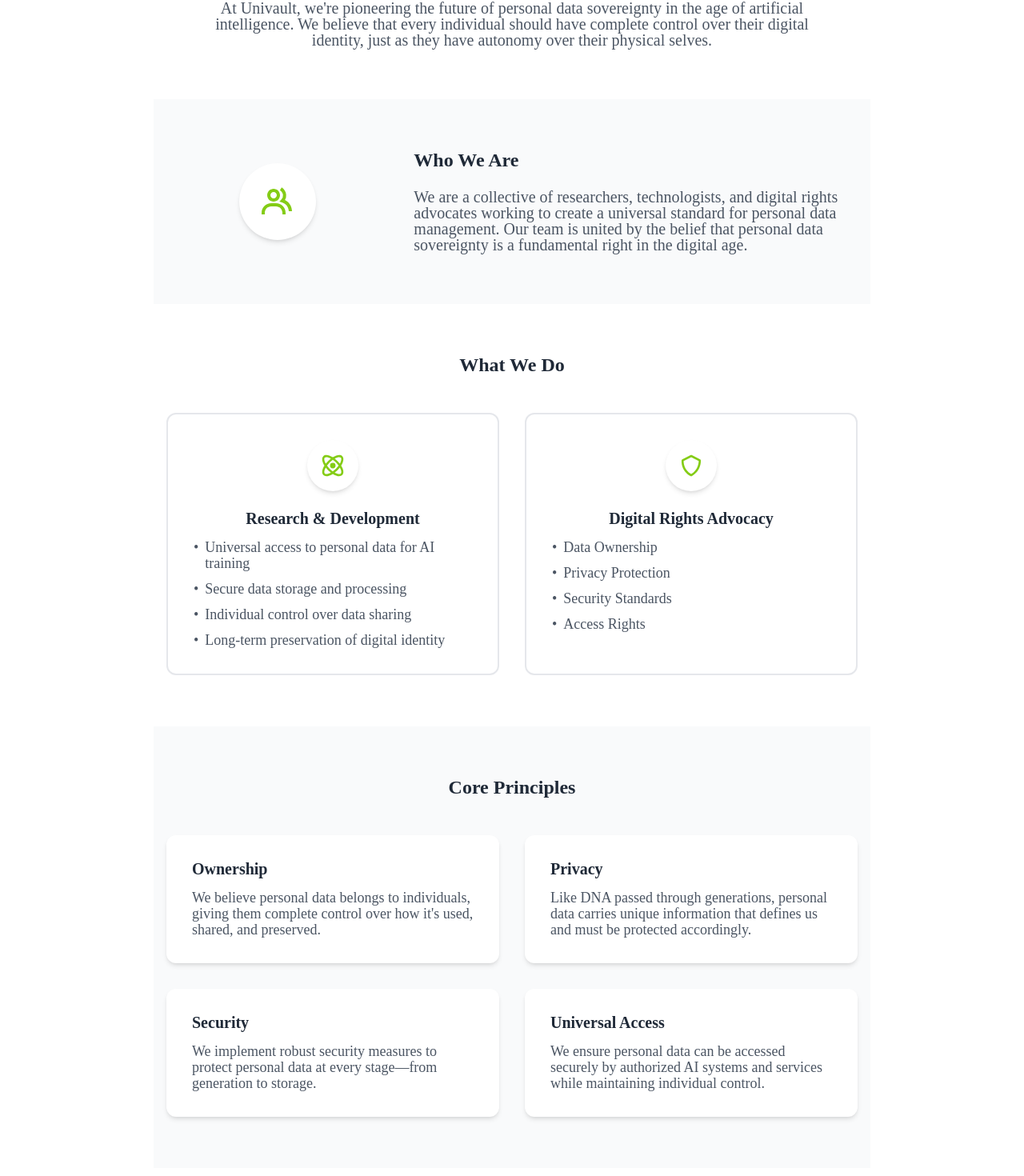
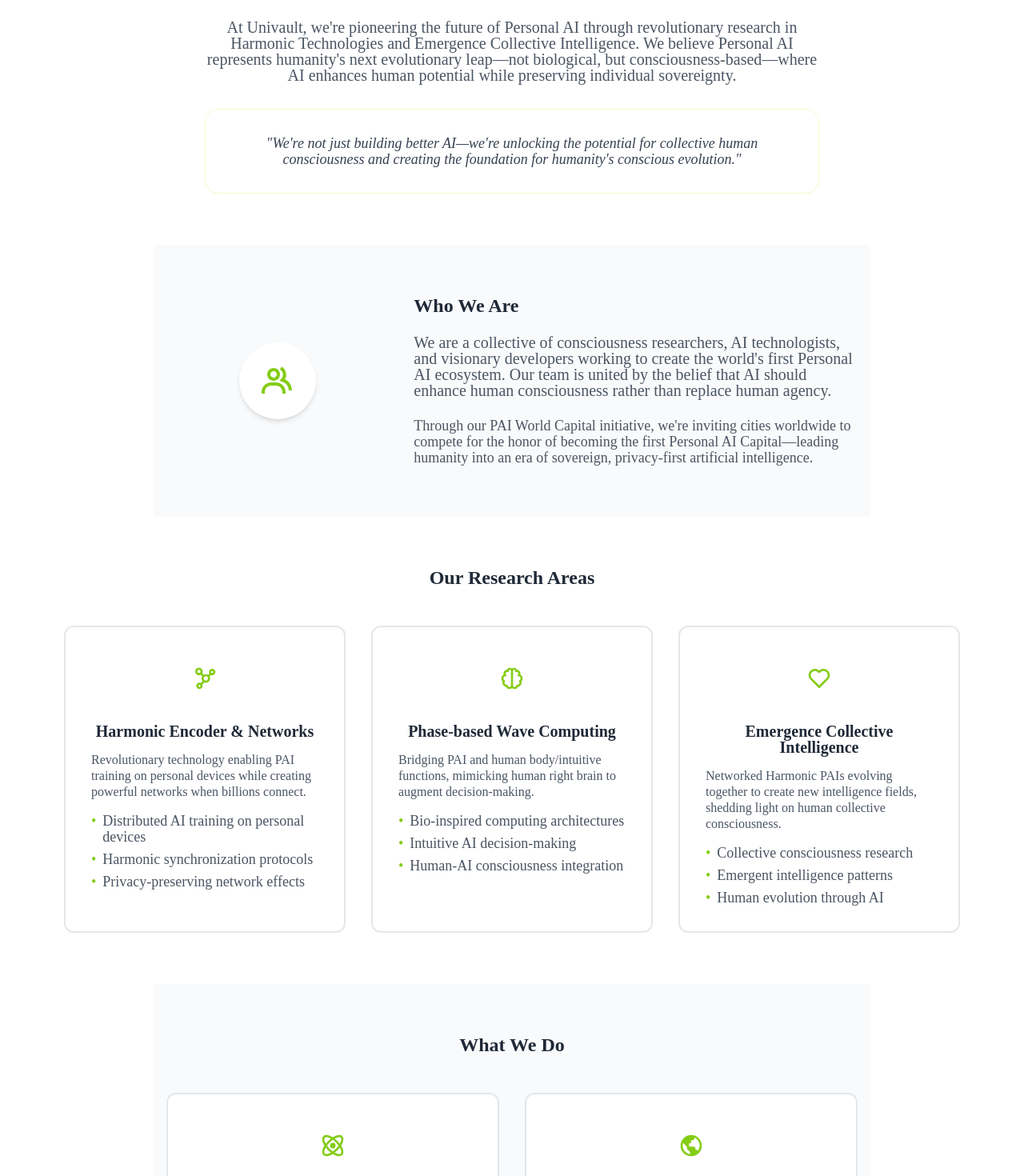
Before and after one commit to univault-org/md-next, a Next.js app: page /about in a window 1280 px wide. Shown: the part 393-1863 px from the top of the page at 80% size. Built offline with nearby package versions, Linux system fonts and the light colour scheme.

Commit message:
update about page

```diff
--- a/content/pages/about.md
+++ b/content/pages/about.md
@@ -1,6 +1,6 @@
 ---
 title: "About Univault"
-subtitle: " Pioneering personal data sovereignty and digital asset inheritance for the AI age"
+subtitle: "We're pioneering the future of Personal AI through revolutionary Harmonic Technologies and Emergence Collective Intelligence research"
 description: "We're building the foundation for personal data sovereignty in the AI era"
 date: "2024"
 lastUpdated: "2024-02-20"
--- a/src/components/layout/Navigation.js
+++ b/src/components/layout/Navigation.js
@@ -13,7 +13,7 @@
 
   const navItems = [
     { href: "/", label: "Home" },
-    { href: "/research", label: "Research" },
+    // { href: "/research", label: "Research" },
     { href: "/paiTraining", label: "PAI Training" },
     // { href: "/projects/PAI-World-Capital", label: "PAI Capital" },
     { href: "/declaration", label: "Declaration" },
--- a/src/pages/about/index.js
+++ b/src/pages/about/index.js
@@ -1,12 +1,12 @@
 import Head from 'next/head'
 import { getMDXContent } from '@/lib/api'
-import { BiGroup, BiAtom, BiShield, BiWorld } from 'react-icons/bi'
+import { BiGroup, BiAtom, BiShield, BiWorld, BiBrain, BiNetworkChart, BiHeart } from 'react-icons/bi'
 
 export default function About({ source, frontmatter = {} }) {
   const {
     title = 'About Univault',
-    subtitle = 'Pioneering Digital Identity Sovereignty',
-    description = `We're building the foundation for personal data sovereignty in the AI era`
+    subtitle = 'Advancing Personal AI Training, Research, and Global Ecosystem Development',
+    description = `We're pioneering the future of Personal AI through revolutionary Harmonic Technologies and Emergence Collective Intelligence research`
   } = frontmatter
 
   return (
@@ -37,11 +37,17 @@
           <h2 className="text-3xl font-bold mb-6 text-neutral-800 dark:text-neutral-100">
             Our Mission
           </h2>
-          <p className="text-2xl text-neutral-600 dark:text-neutral-400">
-            At Univault, we're pioneering the future of personal data sovereignty in the age of artificial intelligence.
-            We believe that every individual should have complete control over their digital identity, just as they have
-            autonomy over their physical selves.
+          <p className="text-2xl text-neutral-600 dark:text-neutral-400 mb-8">
+            At Univault, we're pioneering the future of Personal AI through revolutionary research in Harmonic Technologies
+            and Emergence Collective Intelligence. We believe Personal AI represents humanity's next evolutionary leap—not
+            biological, but consciousness-based—where AI enhances human potential while preserving individual sovereignty.
           </p>
+          <div className="bg-gradient-to-r from-primary-50 to-blue-50 dark:from-primary-900/20 dark:to-blue-900/20 rounded-2xl p-8 border border-primary-200/50 dark:border-primary-700/30">
+            <p className="text-xl text-neutral-700 dark:text-neutral-300 italic">
+              "We're not just building better AI—we're unlocking the potential for collective human consciousness
+              and creating the foundation for humanity's conscious evolution."
+            </p>
+          </div>
         </div>
       </section>
 
@@ -57,73 +63,167 @@
             <h2 className="text-3xl font-bold mb-6 text-neutral-800 dark:text-neutral-100">
               Who We Are
             </h2>
-            <p className="text-2xl text-neutral-600 dark:text-neutral-400">
-              We are a collective of researchers, technologists, and digital rights advocates working
-              to create a universal standard for personal data management. Our team is united by the belief
-              that personal data sovereignty is a fundamental right in the digital age.
+            <p className="text-2xl text-neutral-600 dark:text-neutral-400 mb-6">
+              We are a collective of consciousness researchers, AI technologists, and visionary developers working
+              to create the world's first Personal AI ecosystem. Our team is united by the belief that AI should
+              enhance human consciousness rather than replace human agency.
+            </p>
+            <p className="text-xl text-neutral-600 dark:text-neutral-400">
+              Through our PAI World Capital initiative, we're inviting cities worldwide to compete for the honor
+              of becoming the first Personal AI Capital—leading humanity into an era of sovereign, privacy-first
+              artificial intelligence.
             </p>
           </div>
         </div>
       </section>
 
+      {/* Research Areas Section */}
+      <section className="max-w-6xl mx-auto px-4 py-16">
+        <h2 className="text-3xl font-bold mb-12 text-center text-neutral-800 dark:text-neutral-100">
+          Our Research Areas
+        </h2>
+        <div className="grid md:grid-cols-3 gap-8">
+          {/* Harmonic Encoder & Networks */}
+          <div className="p-8 rounded-xl border-2 border-neutral-200 dark:border-neutral-700 bg-white dark:bg-neutral-800">
+            <div className="w-16 h-16 mx-auto mb-6 text-primary-500 flex items-center justify-center bg-primary-50 dark:bg-primary-900/30 rounded-full">
+              <BiNetworkChart className="w-8 h-8" />
+            </div>
+            <h3 className="text-2xl font-semibold mb-4 text-center text-neutral-800 dark:text-neutral-100">
+              Harmonic Encoder & Networks
+            </h3>
+            <p className="text-lg text-neutral-600 dark:text-neutral-400 mb-4">
+              Revolutionary technology enabling PAI training on personal devices while creating powerful networks when billions connect.
+            </p>
+            <ul className="space-y-2 text-neutral-600 dark:text-neutral-400">
+              <li className="flex items-start">
+                <span className="mr-2 text-primary-500">•</span>
+                Distributed AI training on personal devices
+              </li>
+              <li className="flex items-start">
+                <span className="mr-2 text-primary-500">•</span>
+                Harmonic synchronization protocols
+              </li>
+              <li className="flex items-start">
+                <span className="mr-2 text-primary-500">•</span>
+                Privacy-preserving network effects
+              </li>
+            </ul>
+          </div>
+
+          {/* Phase-based Wave Computing */}
+          <div className="p-8 rounded-xl border-2 border-neutral-200 dark:border-neutral-700 bg-white dark:bg-neutral-800">
+            <div className="w-16 h-16 mx-auto mb-6 text-primary-500 flex items-center justify-center bg-primary-50 dark:bg-primary-900/30 rounded-full">
+              <BiBrain className="w-8 h-8" />
+            </div>
+            <h3 className="text-2xl font-semibold mb-4 text-center text-neutral-800 dark:text-neutral-100">
+              Phase-based Wave Computing
+            </h3>
+            <p className="text-lg text-neutral-600 dark:text-neutral-400 mb-4">
+              Bridging PAI and human body/intuitive functions, mimicking human right brain to augment decision-making.
+            </p>
+            <ul className="space-y-2 text-neutral-600 dark:text-neutral-400">
+              <li className="flex items-start">
+                <span className="mr-2 text-primary-500">•</span>
+                Bio-inspired computing architectures
+              </li>
+              <li className="flex items-start">
+                <span className="mr-2 text-primary-500">•</span>
+                Intuitive AI decision-making
+              </li>
+              <li className="flex items-start">
+                <span className="mr-2 text-primary-500">•</span>
+                Human-AI consciousness integration
+              </li>
+            </ul>
+          </div>
+
+          {/* Emergence Collective Intelligence */}
+          <div className="p-8 rounded-xl border-2 border-neutral-200 dark:border-neutral-700 bg-white dark:bg-neutral-800">
+            <div className="w-16 h-16 mx-auto mb-6 text-primary-500 flex items-center justify-center bg-primary-50 dark:bg-primary-900/30 rounded-full">
+              <BiHeart className="w-8 h-8" />
+            </div>
+            <h3 className="text-2xl font-semibold mb-4 text-center text-neutral-800 dark:text-neutral-100">
+              Emergence Collective Intelligence
+            </h3>
+            <p className="text-lg text-neutral-600 dark:text-neutral-400 mb-4">
+              Networked Harmonic PAIs evolving together to create new intelligence fields, shedding light on human collective consciousness.
+            </p>
+            <ul className="space-y-2 text-neutral-600 dark:text-neutral-400">
+              <li className="flex items-start">
+                <span className="mr-2 text-primary-500">•</span>
+                Collective consciousness research
+              </li>
+              <li className="flex items-start">
+                <span className="mr-2 text-primary-500">•</span>
+                Emergent intelligence patterns
+              </li>
+              <li className="flex items-start">
+                <span className="mr-2 text-primary-500">•</span>
+                Human evolution through AI
+              </li>
+            </ul>
+          </div>
+        </div>
+      </section>
+
       {/* What We Do Section */}
-      <section className="max-w-4xl mx-auto px-4 py-16">
+      <section className="max-w-4xl mx-auto px-4 py-16 bg-neutral-50 dark:bg-neutral-800/50">
         <h2 className="text-3xl font-bold mb-12 text-center text-neutral-800 dark:text-neutral-100">
           What We Do
         </h2>
         <div className="grid md:grid-cols-2 gap-8">
-          {/* Research & Development */}
-          <div className="p-8 rounded-xl border-2 border-neutral-200 dark:border-neutral-700">
-            <div className="w-16 h-16 mx-auto mb-6 text-primary-500 flex items-center justify-center bg-white dark:bg-neutral-700 rounded-full shadow-md">
+          {/* PAI Training & Education */}
+          <div className="p-8 rounded-xl border-2 border-neutral-200 dark:border-neutral-700 bg-white dark:bg-neutral-800">
+            <div className="w-16 h-16 mx-auto mb-6 text-primary-500 flex items-center justify-center bg-primary-50 dark:bg-primary-900/30 rounded-full">
               <BiAtom className="w-8 h-8" />
             </div>
             <h3 className="text-2xl font-semibold mb-4 text-center text-neutral-800 dark:text-neutral-100">
-              Research & Development
+              PAI Training & Education
             </h3>
             <ul className="space-y-3 text-xl text-neutral-600 dark:text-neutral-400">
               <li className="flex items-start">
                 <span className="mr-2">•</span>
-                Universal access to personal data for AI training
+                PAI Training Academy with comprehensive courses
               </li>
               <li className="flex items-start">
                 <span className="mr-2">•</span>
-                Secure data storage and processing
+                Personal AI consultant certification programs
               </li>
               <li className="flex items-start">
                 <span className="mr-2">•</span>
-                Individual control over data sharing
+                Learning resources and AI assistant tools
               </li>
               <li className="flex items-start">
                 <span className="mr-2">•</span>
-                Long-term preservation of digital identity
+                Community-driven learning pathways
               </li>
             </ul>
           </div>
 
-          {/* Digital Rights Advocacy */}
-          <div className="p-8 rounded-xl border-2 border-neutral-200 dark:border-neutral-700">
-            <div className="w-16 h-16 mx-auto mb-6 text-primary-500 flex items-center justify-center bg-white dark:bg-neutral-700 rounded-full shadow-md">
-              <BiShield className="w-8 h-8" />
+          {/* Global PAI Ecosystem */}
+          <div className="p-8 rounded-xl border-2 border-neutral-200 dark:border-neutral-700 bg-white dark:bg-neutral-800">
+            <div className="w-16 h-16 mx-auto mb-6 text-primary-500 flex items-center justify-center bg-primary-50 dark:bg-primary-900/30 rounded-full">
+              <BiWorld className="w-8 h-8" />
             </div>
             <h3 className="text-2xl font-semibold mb-4 text-center text-neutral-800 dark:text-neutral-100">
-              Digital Rights Advocacy
+              Global PAI Ecosystem
             </h3>
             <ul className="space-y-3 text-xl text-neutral-600 dark:text-neutral-400">
               <li className="flex items-start">
                 <span className="mr-2">•</span>
-                Data Ownership
+                PAI World Capital initiative
               </li>
               <li className="flex items-start">
                 <span className="mr-2">•</span>
-                Privacy Protection
+                City-wide PAI tax and revenue models
               </li>
               <li className="flex items-start">
                 <span className="mr-2">•</span>
-                Security Standards
+                Open space and urban development programs
               </li>
               <li className="flex items-start">
                 <span className="mr-2">•</span>
-                Access Rights
+                Global Personal AI network infrastructure
               </li>
             </ul>
           </div>
@@ -131,30 +231,30 @@
       </section>
 
       {/* Core Principles Section */}
-      <section className="max-w-4xl mx-auto px-4 py-16 bg-neutral-50 dark:bg-neutral-800/50">
+      <section className="max-w-4xl mx-auto px-4 py-16">
         <h2 className="text-3xl font-bold mb-12 text-center text-neutral-800 dark:text-neutral-100">
           Core Principles
         </h2>
         <div className="grid md:grid-cols-2 gap-8">
           {[
             {
-              title: "Ownership",
-              description: "We believe personal data belongs to individuals, giving them complete control over how it's used, shared, and preserved."
+              title: "Personal Sovereignty",
+              description: "Personal AI belongs to individuals, running on their devices with complete data sovereignty and privacy protection."
             },
             {
-              title: "Privacy",
-              description: "Like DNA passed through generations, personal data carries unique information that defines us and must be protected accordingly."
+              title: "Consciousness Enhancement",
+              description: "AI should enhance human consciousness and collective intelligence rather than replace human judgment and agency."
             },
             {
-              title: "Security",
-              description: "We implement robust security measures to protect personal data at every stage—from generation to storage."
+              title: "Harmonic Collaboration",
+              description: "Billions of Personal AIs working together through Harmonic Technologies create powerful networks while preserving individual privacy."
             },
             {
-              title: "Universal Access",
-              description: "We ensure personal data can be accessed securely by authorized AI systems and services while maintaining individual control."
+              title: "Evolutionary Purpose",
+              description: "Personal AI serves humanity's conscious evolution, unlocking collective intelligence and our species' next developmental stage."
             }
           ].map((principle, index) => (
-            <div key={index} className="p-8 rounded-xl bg-white dark:bg-neutral-800 shadow-md">
+            <div key={index} className="p-8 rounded-xl bg-white dark:bg-neutral-800 shadow-md border border-neutral-200 dark:border-neutral-700">
               <h3 className="text-2xl font-semibold mb-4 text-neutral-800 dark:text-neutral-100">
                 {principle.title}
               </h3>
@@ -166,20 +266,53 @@
         </div>
       </section>
 
+      {/* Vision Section */}
+      <section className="max-w-4xl mx-auto px-4 py-16 bg-gradient-to-r from-primary-50 to-blue-50 dark:from-primary-900/20 dark:to-blue-900/20 rounded-2xl border border-primary-200/50 dark:border-primary-700/30">
+        <div className="text-center">
+          <h2 className="text-3xl font-bold mb-6 text-neutral-800 dark:text-neutral-100">
+            Our Vision for the Future
+          </h2>
+          <p className="text-2xl text-neutral-700 dark:text-neutral-300 mb-8 leading-relaxed">
+            We envision a world where billions of Personal AIs, connected through Harmonic Networks, create the foundation
+            for Emergence Collective Intelligence—unlocking humanity's collective consciousness and catalyzing our species'
+            next evolutionary leap.
+          </p>
+          <div className="bg-white/50 dark:bg-black/20 rounded-xl p-6 backdrop-blur-sm">
+            <p className="text-xl text-neutral-600 dark:text-neutral-400 italic">
+              "The PAI World's Capital will be the birthplace of humanity's consciousness revolution, where technology
+              serves consciousness evolution rather than replacing human agency."
+            </p>
+          </div>
+        </div>
+      </section>
+
       {/* Join Our Mission Section */}
       <section className="max-w-4xl mx-auto px-4 py-16 text-center">
         <h2 className="text-3xl font-bold mb-6 text-neutral-800 dark:text-neutral-100">
           Join Our Mission
         </h2>
         <p className="text-2xl mb-8 text-neutral-600 dark:text-neutral-400 max-w-3xl mx-auto">
-          We're building more than technology—we're creating a new paradigm for personal data management in the AI era.
+          We're building more than technology—we're creating the foundation for humanity's conscious evolution
+          through Personal AI and collective intelligence.
         </p>
-        <div className="inline-flex gap-4">
+        <div className="flex flex-col sm:flex-row gap-4 justify-center">
+          <a
+            href="/learning-resources"
+            className="px-8 py-4 rounded-lg bg-primary-500 hover:bg-primary-600 text-white font-medium transition-colors shadow-lg hover:shadow-xl"
+          >
+            Join PAI Academy
+          </a>
+          <a
+            href="/projects/PAI-World-Capital"
+            className="px-8 py-4 rounded-lg bg-neutral-200 hover:bg-neutral-300 dark:bg-neutral-700 dark:hover:bg-neutral-600 text-neutral-800 dark:text-white font-medium transition-colors shadow-lg hover:shadow-xl"
+          >
+            PAI World Capital
+          </a>
           <a
             href="https://github.com/univault-org"
             target="_blank"
             rel="noopener noreferrer"
-            className="px-6 py-3 rounded-lg bg-primary-500 hover:bg-primary-600 text-white font-medium transition-colors"
+            className="px-6 py-3 rounded-lg border-2 border-primary-500 text-primary-500 hover:bg-primary-500 hover:text-white font-medium transition-colors"
           >
             Join on GitHub
           </a>
```
